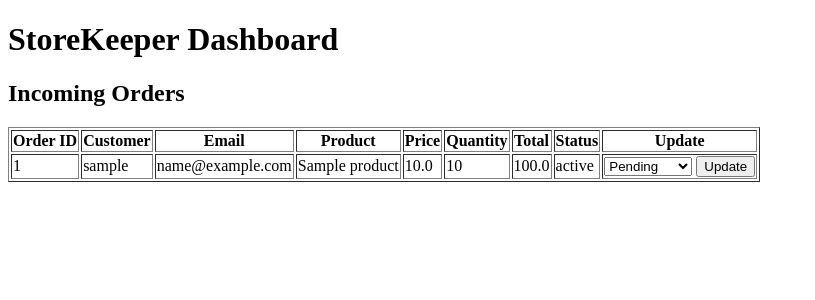
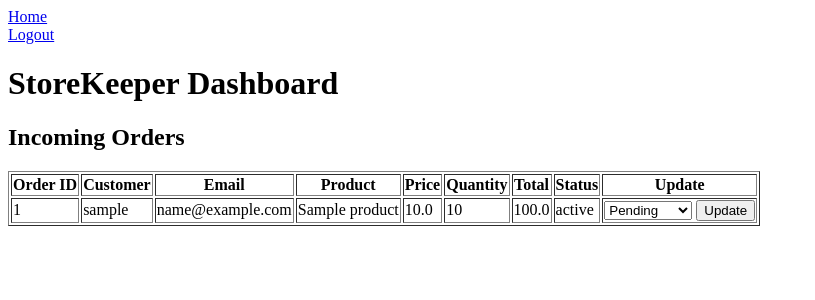
Before and after one commit to rez047/salesretailproject, a Flask app: page /retailer/dashboard in a window 1280 px wide. Shown: the top 300 px of the page, without its empty margins (0-815 px from the left). Run offline with Flask 3, Linux system fonts and the light colour scheme; a user stored in the database is signed in; tables that the repository leaves empty hold one stand-in row (values such as "Sample post").

Commit message:
Update retailer_dashboard.html

```diff
--- a/templates/retailer_dashboard.html
+++ b/templates/retailer_dashboard.html
@@ -3,6 +3,16 @@
 <head>
     <title>StoreKeeper Dashboard</title>
 </head>
+
+<div class="topbar">
+    <div>
+        <a href="/retailer">Home</a>
+
+    </div>
+
+    <a href="/logout">Logout</a>
+</div>
+
 
 <body>
 
```
